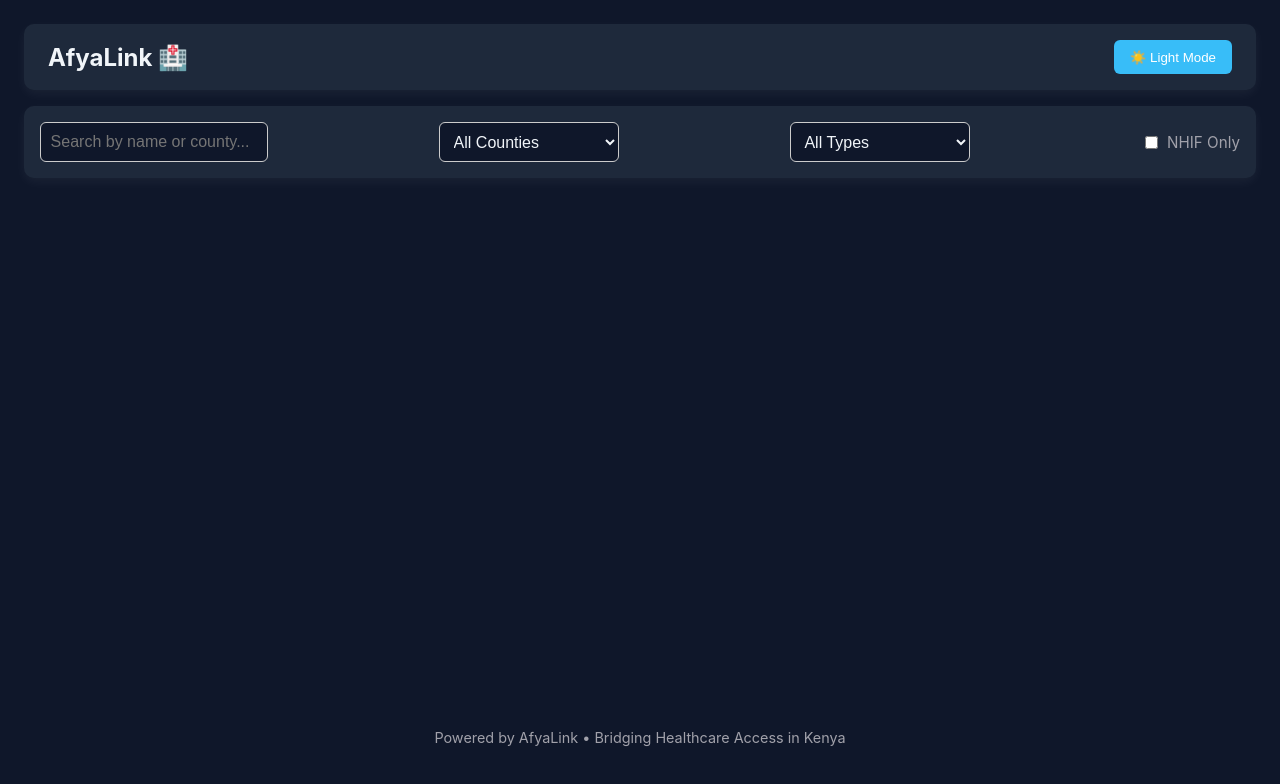
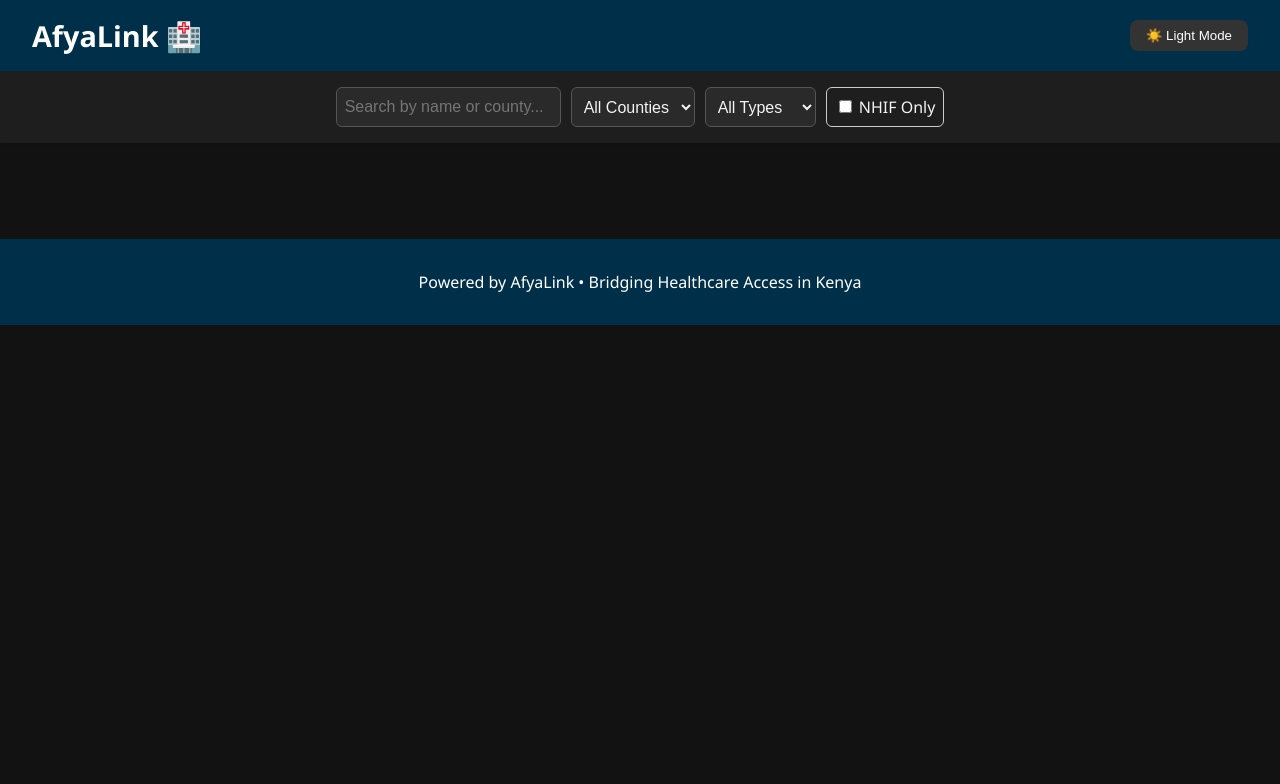
Before and after one commit to Makworoj/PHASE-1-PROJECT, a website: page index.html in a window 1280 px wide. Both pictures are taken after a click on the button "🌙 Dark Mode". Drawn offline with Linux system fonts and the light colour scheme; no server answers.

Commit message:
debugging

```diff
--- a/myapp.js
+++ b/myapp.js
@@ -1,3 +1,4 @@
+// ===================== DOM ELEMENTS =====================
 const facilityList = document.getElementById("facility-list");
 const searchInput = document.getElementById("search");
 const countyFilter = document.getElementById("county-filter");
@@ -5,10 +6,11 @@ const typeFilter = document.getElementById("type-filter");
 const nhifFilter = document.getElementById("nhif-filter");
 const themeToggle = document.getElementById("theme-toggle");
 
+// ===================== API SETUP =====================
 const API_URL = "http://localhost:3000/facilities";
 let facilities = [];
 
-// ========== FETCH DATA ==========
+// ===================== FETCH DATA =====================
 function fetchFacilities() {
   fetch(API_URL)
     .then(res => res.json())
@@ -18,7 +20,8 @@ function fetchFacilities() {
     })
     .catch(err => console.error("Error fetching facilities:", err));
 }
-// ========== RENDER FUNCTION ==========
+
+// ===================== RENDER FACILITIES =====================
 function renderFacilities(data) {
   facilityList.innerHTML = "";
 
@@ -43,36 +46,31 @@ function renderFacilities(data) {
 
     facilityList.appendChild(card);
   });
-}// ========== EVENT LISTENERS ==========
+}
 
-// 1️⃣ Search input
-searchInput.addEventListener("input", () => applyFilters());
+// ===================== FILTERS & SEARCH =====================
+function applyFilters() {
+  const searchTerm = searchInput.value.trim().toLowerCase();
+  const county = countyFilter.value;
+  const type = typeFilter.value;
+  const nhifOnly = nhifFilter.checked;
 
-// 2️⃣ Dropdown filters
-countyFilter.addEventListener("change", () => applyFilters());
-typeFilter.addEventListener("change", () => applyFilters());
-nhifFilter.addEventListener("change", () => applyFilters());
+  const filtered = facilities.filter(facility => {
+    const matchesSearch =
+      facility.name.toLowerCase().includes(searchTerm) ||
+      facility.county.toLowerCase().includes(searchTerm);
 
-// 3️⃣ Like button (event delegation)
-facilityList.addEventListener("click", (e) => {
-  if (e.target.classList.contains("like-btn")) {
-    const id = e.target.dataset.id;
-    const facility = facilities.find(f => f.id == id);
-    if (facility) {
-      const updatedLikes = facility.likes + 1;
-      updateLikes(id, updatedLikes, e.target);
-    }
-  }
-});
+    const matchesCounty = county ? facility.county === county : true;
+    const matchesType = type ? facility.facility_type === type : true;
+    const matchesNHIF = nhifOnly ? facility.nhif === true : true;
 
-// 4️⃣ Theme toggle
-themeToggle.addEventListener("click", () => {
-  document.body.classList.toggle("dark");
-  const darkModeOn = document.body.classList.contains("dark");
-  themeToggle.textContent = darkModeOn ? "☀️ Light Mode" : "🌙 Dark Mode";
-});
+    return matchesSearch && matchesCounty && matchesType && matchesNHIF;
+  });
 
-// ========== UPDATE LIKES ==========
+  renderFacilities(filtered);
+}
+
+// ===================== LIKE BUTTON UPDATE =====================
 function updateLikes(id, newLikes, buttonEl) {
   fetch(`${API_URL}/${id}`, {
     method: "PATCH",
@@ -88,27 +86,48 @@ function updateLikes(id, newLikes, buttonEl) {
     .catch(err => console.error("Error updating likes:", err));
 }
 
-// ========== FILTER FUNCTION ==========
-function applyFilters() {
-  const searchTerm = searchInput.value.toLowerCase();
-  const county = countyFilter.value;
-  const type = typeFilter.value;
-  const nhifOnly = nhifFilter.checked;
-
-  const filtered = facilities.filter(facility => {
-    const matchesSearch =
-      facility.name.toLowerCase().includes(searchTerm) ||
-      facility.county.toLowerCase().includes(searchTerm);
-
-    const matchesCounty = county ? facility.county === county : true;
-    const matchesType = type ? facility.facility_type === type : true;
-    const matchesNHIF = nhifOnly ? facility.nhif : true;
-
-    return matchesSearch && matchesCounty && matchesType && matchesNHIF;
-  });
-
-  renderFacilities(filtered);
+// ===================== THEME TOGGLE =====================
+function toggleTheme() {
+  document.body.classList.toggle("dark-mode");
+  const isDark = document.body.classList.contains("dark-mode");
+  themeToggle.textContent = isDark ? "☀️ Light Mode" : "🌙 Dark Mode";
+  localStorage.setItem("theme", isDark ? "dark" : "light");
 }
 
+// Load theme from localStorage on startup
+function loadTheme() {
+  const savedTheme = localStorage.getItem("theme");
+  if (savedTheme === "dark") {
+    document.body.classList.add("dark-mode");
+    themeToggle.textContent = "☀️ Light Mode";
+  } else {
+    themeToggle.textContent = "🌙 Dark Mode";
+  }
+}
 
+// ===================== EVENT LISTENERS =====================
+
+// Search and filters
+searchInput.addEventListener("input", applyFilters);
+countyFilter.addEventListener("change", applyFilters);
+typeFilter.addEventListener("change", applyFilters);
+nhifFilter.addEventListener("change", applyFilters);
+
+// Like button
+facilityList.addEventListener("click", e => {
+  if (e.target.classList.contains("like-btn")) {
+    const id = e.target.dataset.id;
+    const facility = facilities.find(f => f.id == id);
+    if (facility) {
+      const updatedLikes = facility.likes + 1;
+      updateLikes(id, updatedLikes, e.target);
+    }
+  }
+});
+
+// Theme toggle
+themeToggle.addEventListener("click", toggleTheme);
+
+// ===================== INIT APP =====================
+loadTheme();
 fetchFacilities();
--- a/style.css
+++ b/style.css
@@ -1,180 +1,156 @@
-
-:root {
-  --bg: #f4f6fa;
-  --text: #222;
-  --card-bg: #fff;
-  --accent: #0077b6;
-  --muted: #666;
-  --shadow: 0 4px 10px rgba(0,0,0,0.05);
+/* --- Base Styles --- */
+body {
+  font-family: "Segoe UI", Roboto, sans-serif;
+  background-color: #f8f9fa;
+  color: #222;
+  margin: 0;
+  padding: 0;
+  transition: background-color 0.3s, color 0.3s;
 }
 
-/* Dark mode variables */
-body.dark {
-  --bg: #0f172a;
-  --text: #f1f5f9;
-  --card-bg: #1e293b;
-  --accent: #38bdf8;
-  --muted: #a1a1aa;
-  --shadow: 0 4px 12px rgba(255,255,255,0.05);
-}
-
-/* ========== Base ========== */
-* {
-  box-sizing: border-box;
-}
-
-body {
-  margin: 0;
-  font-family: "Inter", system-ui, sans-serif;
-  background: var(--bg);
-  color: var(--text);
-  padding: 1.5rem;
+header {
+  background-color: #0077b6;
+  color: #fff;
+  padding: 1rem 2rem;
   display: flex;
-  flex-direction: column;
-  min-height: 100vh;
-}
-
-/* ========== Header ========== */
-header {
-  display: flex;
+  align-items: center;
   justify-content: space-between;
-  align-items: center;
-  background: var(--card-bg);
-  box-shadow: var(--shadow);
-  border-radius: 10px;
-  padding: 1rem 1.5rem;
-  margin-bottom: 1rem;
+  box-shadow: 0 2px 8px rgba(0, 0, 0, 0.15);
 }
 
 header h1 {
-  font-size: 1.5rem;
   margin: 0;
+  font-size: 1.8rem;
 }
 
-#theme-toggle {
-  background: var(--accent);
-  color: white;
+button {
+  background-color: #fff;
+  color: #0077b6;
   border: none;
-  padding: 0.6rem 1rem;
-  border-radius: 6px;
+  padding: 0.5rem 1rem;
+  border-radius: 8px;
   cursor: pointer;
-  font-weight: 500;
-  transition: 0.2s ease;
+  transition: background-color 0.3s, color 0.3s;
 }
 
-#theme-toggle:hover {
-  background: #005f8f;
+button:hover {
+  background-color: #e6f4f1;
 }
 
-/* ========== Filters Section ========== */
+/* --- Filters Section --- */
 .filters {
-  background: var(--card-bg);
-  box-shadow: var(--shadow);
-  border-radius: 10px;
+  background-color: #ffffff;
   padding: 1rem;
   display: flex;
   flex-wrap: wrap;
-  gap: 0.75rem;
-  justify-content: space-between;
-  margin-bottom: 1.5rem;
+  gap: 10px;
+  justify-content: center;
+  box-shadow: 0 2px 6px rgba(0, 0, 0, 0.1);
 }
 
-.filters input[type="text"],
-.filters select {
-  padding: 0.6rem;
+.filters input,
+.filters select,
+.filters label {
+  padding: 0.5rem;
+  border: 1px solid #ccc;
   border-radius: 6px;
-  border: 1px solid #ccc;
   font-size: 1rem;
-  min-width: 180px;
-  background: var(--bg);
-  color: var(--text);
 }
 
-.filters label {
-  display: flex;
-  align-items: center;
-  gap: 0.4rem;
-  font-size: 0.95rem;
-  color: var(--muted);
-}
-
-/* ========== Facility List ========== */
+/* --- Facility List --- */
 #facility-list {
   display: grid;
-  grid-template-columns: repeat(auto-fit, minmax(270px, 1fr));
-  gap: 1rem;
+  grid-template-columns: repeat(auto-fit, minmax(260px, 1fr));
+  gap: 20px;
+  padding: 2rem;
 }
 
 .facility-card {
-  background: var(--card-bg);
+  background-color: #fff;
+  padding: 1rem 1.2rem;
   border-radius: 10px;
-  box-shadow: var(--shadow);
-  padding: 1rem;
-  transition: transform 0.2s ease, box-shadow 0.2s ease;
+  box-shadow: 0 4px 10px rgba(0, 0, 0, 0.1);
+  transition: transform 0.2s, background-color 0.3s;
 }
 
 .facility-card:hover {
   transform: translateY(-4px);
-  box-shadow: 0 6px 16px rgba(0,0,0,0.08);
 }
 
 .facility-card h3 {
-  margin-top: 0;
-  font-size: 1.1rem;
-  color: var(--accent);
+  color: #0077b6;
 }
 
 .facility-card p {
-  margin: 0.3rem 0;
-  color: var(--muted);
+  margin: 0.4rem 0;
 }
 
 .like-btn {
+  background-color: #0077b6;
+  color: #fff;
   margin-top: 0.6rem;
   padding: 0.4rem 0.8rem;
-  background: var(--accent);
   border: none;
-  border-radius: 5px;
-  color: white;
+  border-radius: 6px;
   cursor: pointer;
-  transition: background 0.2s ease;
+  transition: background-color 0.3s;
 }
 
 .like-btn:hover {
-  background: #005f8f;
+  background-color: #0096c7;
 }
 
-/* No Results Message */
-.no-results {
+/* --- Footer --- */
+footer {
+  background-color: #0077b6;
+  color: #fff;
   text-align: center;
-  color: var(--muted);
-  font-style: italic;
+  padding: 1rem 0;
   margin-top: 2rem;
 }
 
-/* ========== Footer ========== */
-footer {
-  margin-top: auto;
+/* --- No Results --- */
+.no-results {
   text-align: center;
-  color: var(--muted);
-  padding: 1rem 0;
-  font-size: 0.9rem;
+  font-style: italic;
+  color: #888;
 }
 
-/* ========== Responsive ========== */
-@media (max-width: 600px) {
-  header {
-    flex-direction: column;
-    gap: 0.5rem;
-    text-align: center;
-  }
+/* --- Dark Mode --- */
+.dark-mode {
+  background-color: #121212;
+  color: #f4f4f4;
+}
 
-  .filters {
-    flex-direction: column;
-    align-items: stretch;
-  }
+.dark-mode header {
+  background-color: #003049;
+}
 
-  #theme-toggle {
-    width: 100%;
-  }
+.dark-mode .filters {
+  background-color: #1e1e1e;
 }
+
+.dark-mode .facility-card {
+  background-color: #1e1e1e;
+  box-shadow: 0 4px 10px rgba(255, 255, 255, 0.05);
+}
+
+.dark-mode .like-btn {
+  background-color: #0096c7;
+}
+
+.dark-mode footer {
+  background-color: #003049;
+}
+
+.dark-mode button {
+  background-color: #333;
+  color: #fff;
+}
+
+.dark-mode input,
+.dark-mode select {
+  background-color: #2a2a2a;
+  color: #f4f4f4;
+  border: 1px solid #555;
+}
```
Also changed, not shown: db.json (+20 -60 lines).
